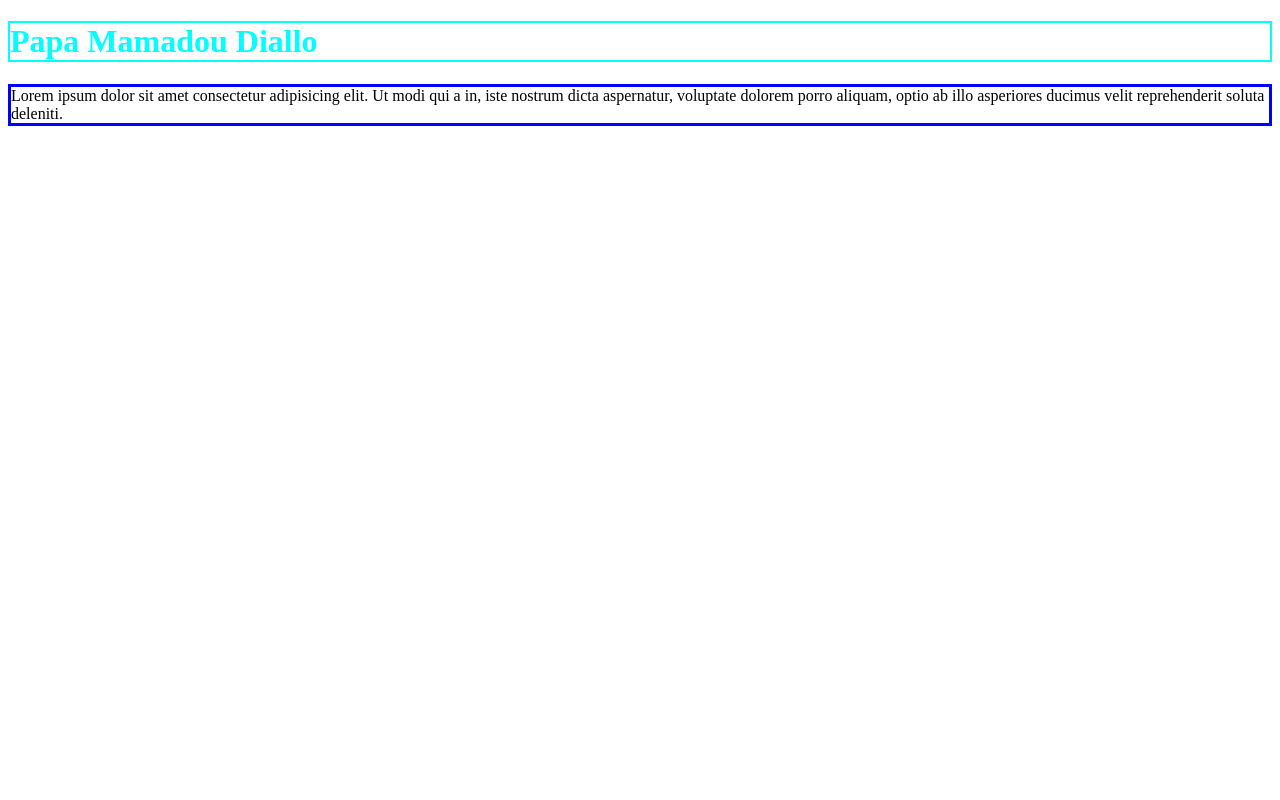
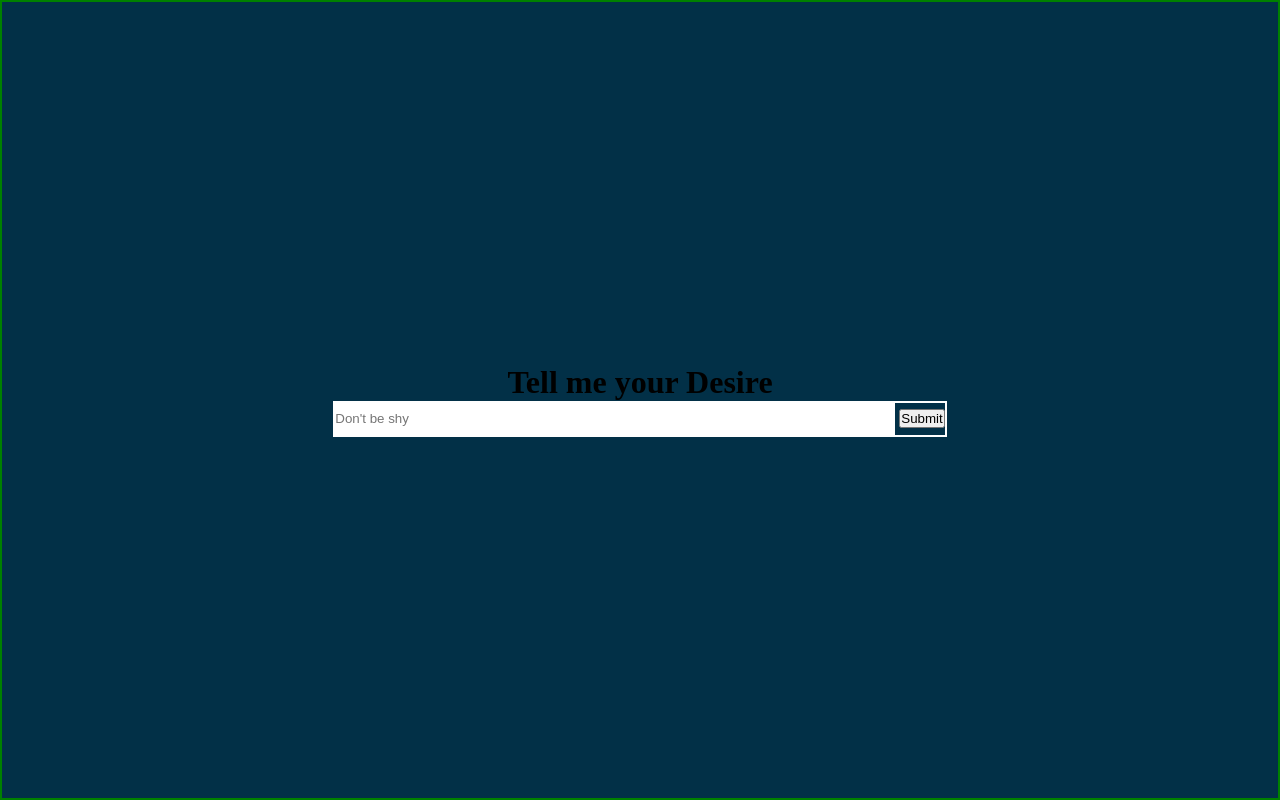
Before and after one commit to Papamamadou/css-intro, a plain HTML site: page index.html in a window 1280 px wide. Drawn offline with Linux system fonts and the light colour scheme.

Commit message:
Last update

```diff
--- a/index.html
+++ b/index.html
@@ -7,10 +7,12 @@
     <title>Intro Css</title>
 </head>
 <body>
-    <h1>Papa Mamadou Diallo</h1>
-    <p >Lorem ipsum dolor sit amet consectetur adipisicing elit. Ut modi qui a in,
-        iste nostrum dicta aspernatur, voluptate dolorem porro aliquam, optio ab illo asperiores ducimus velit
-        reprehenderit soluta deleniti.</p>
-
+  <main class="container">
+    <h1>Tell me your Desire</h1>
+    <div class="navbar">
+      <input type="text" placeholder="Don't be shy" class="bar">
+      <button>Submit</button>
+    </div>
+  </main>
 </body>
 </html>
--- a/style.css
+++ b/style.css
@@ -1,7 +1,26 @@
-h1{
-    color: aqua;
-    border: 2px solid;
+*{
+    margin: 0;
+    padding: 0;
+    box-sizing: border-box;
 }
-p{
-    border: 3px blue solid;
+body{
+    background-color: #023047;
 }
+
+.container{
+    display: flex;
+    flex-direction: column;
+    justify-content: center;
+    align-items: center;
+    border: 2px solid green;
+    height: 100vh;
+}
+.bar{
+    width: 70vh;
+    height: 4vh;
+    border: none;
+}
+.navbar{
+    border: 2px solid rgb(254, 254, 254);
+    border-radius: 5px solid white;
+}
```
